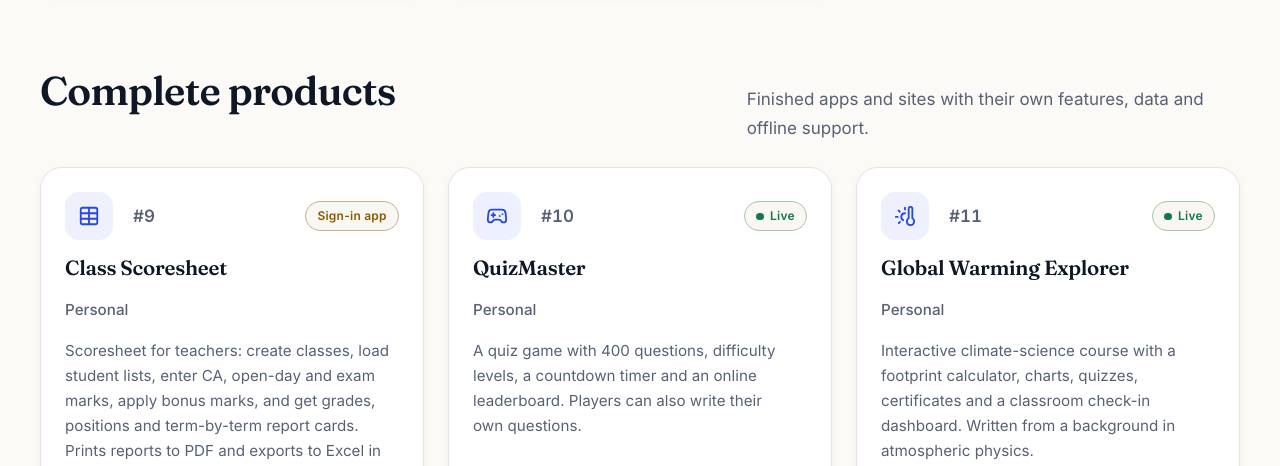
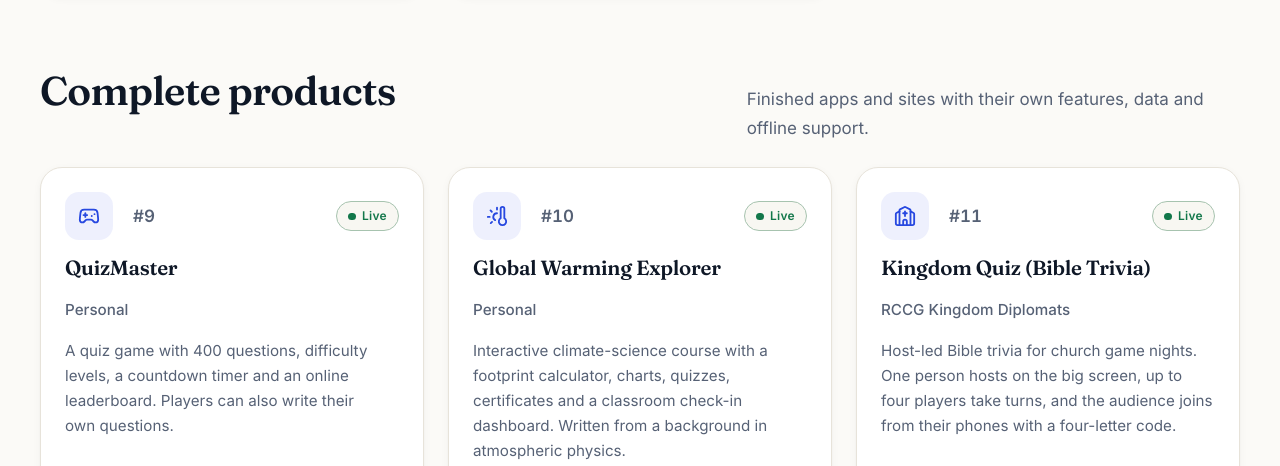
Before and after one commit to babatundeawo/babatundeawo.github.io, a plain HTML site: page projects.html in a window 1280 px wide. Shown: the part 2334-2800 px from the top of the page. Drawn offline with Linux system fonts and the light colour scheme.

Commit message:
Remove Class Scoresheet (repository no longer exists); 28 projects
Co-Authored-By: Claude Sonnet 5.5 <noreply@anthropic.com>
Claude-Session: https://claude.ai/code/session_01PbyinJMtqt4MWmMuH2wVHp

```diff
--- a/projects.html
+++ b/projects.html
@@ -81,7 +81,7 @@
       <div class="container">
         <p class="eyebrow hero__enter">Projects &amp; repositories</p>
         <h1 class="hero__enter">What I've built, ranked by how substantial it is</h1>
-        <p class="section__lede hero__enter">29 projects across six GitHub accounts: personal tools, school systems, learning sites and church games. They are ranked by my own judgement of scope and engineering: real accounts and databases, access rules, offline support, and size of the codebase come first; small starters come last. Every card links to its source code. Apps that hold school records or personal data open to a sign-in screen, and only approved users can get past it.</p>
+        <p class="section__lede hero__enter">28 projects across six GitHub accounts: personal tools, school systems, learning sites and church games. They are ranked by my own judgement of scope and engineering: real accounts and databases, access rules, offline support, and size of the codebase come first; small starters come last. Every card links to its source code. Apps that hold school records or personal data open to a sign-in screen, and only approved users can get past it.</p>
         <div class="stat-row hero__enter">
           <span class="badge"><svg class="icon" aria-hidden="true" focusable="false"><use href="#i-rocket"/></svg> Live demos</span>
           <span class="badge"><svg class="icon" aria-hidden="true" focusable="false"><use href="#i-layers"/></svg> Personal &amp; org projects</span>
@@ -95,7 +95,7 @@
       <div class="controls">
         <span id="personal"></span><span id="kbi"></span><span id="techbase"></span><span id="rccg"></span><span id="termbook"></span><span id="agrictool"></span>
         <div class="filters" role="group" aria-label="Filter projects by group">
-          <button class="filter" type="button" data-filter="all" aria-pressed="true">All projects</button>
+<button class="filter" type="button" data-filter="all" aria-pressed="true">All projects</button>
           <button class="filter" type="button" data-filter="personal" aria-pressed="false">Personal</button>
           <button class="filter" type="button" data-filter="kbi" aria-pressed="false">Knowledge Base Schools</button>
           <button class="filter" type="button" data-filter="techbase" aria-pressed="false">Techbase</button>
@@ -207,17 +207,7 @@
           <ul class="cards" data-stagger>
           <li class="reveal" data-account="personal">
             <article class="card project">
-              <div class="project__top"><span class="project__icon"><svg class="icon" aria-hidden="true" focusable="false"><use href="#i-table"/></svg></span><span class="project__rank"><span class="sr-only">Rank </span>#9</span><span class="badge badge--private">Sign-in app</span></div>
-              <h3>Class Scoresheet</h3>
-              <p class="project__account">Personal</p>
-              <p>Scoresheet for teachers: create classes, load student lists, enter CA, open-day and exam marks, apply bonus marks, and get grades, positions and term-by-term report cards. Prints reports to PDF and exports to Excel in the paper-sheet layout. Each teacher sees only their own classes; works offline.</p>
-              <ul class="tags" aria-label="Technologies"><li>HTML</li><li>JavaScript</li><li>Firebase</li><li>Excel Export</li></ul>
-              <div class="project__links"><a class="link-pill link-pill--primary" href="https://babatundeawo.github.io/scoresheet/" target="_blank" rel="noopener noreferrer">Open app <svg class="icon" aria-hidden="true" focusable="false"><use href="#i-arrow-up-right"/></svg><span class="sr-only">(opens in new tab)</span></a><a class="link-pill" href="https://github.com/babatundeawo/scoresheet" target="_blank" rel="noopener noreferrer">GitHub repo <svg class="icon" aria-hidden="true" focusable="false"><use href="#i-arrow-up-right"/></svg><span class="sr-only">(opens in new tab)</span></a></div>
-            </article>
-          </li>
-          <li class="reveal" data-account="personal">
-            <article class="card project">
-              <div class="project__top"><span class="project__icon"><svg class="icon" aria-hidden="true" focusable="false"><use href="#i-gamepad"/></svg></span><span class="project__rank"><span class="sr-only">Rank </span>#10</span><span class="badge badge--live">Live</span></div>
+              <div class="project__top"><span class="project__icon"><svg class="icon" aria-hidden="true" focusable="false"><use href="#i-gamepad"/></svg></span><span class="project__rank"><span class="sr-only">Rank </span>#9</span><span class="badge badge--live">Live</span></div>
               <h3>QuizMaster</h3>
               <p class="project__account">Personal</p>
               <p>A quiz game with 400 questions, difficulty levels, a countdown timer and an online leaderboard. Players can also write their own questions.</p>
@@ -227,7 +217,7 @@
           </li>
           <li class="reveal" data-account="personal">
             <article class="card project">
-              <div class="project__top"><span class="project__icon"><svg class="icon" aria-hidden="true" focusable="false"><use href="#i-thermometer"/></svg></span><span class="project__rank"><span class="sr-only">Rank </span>#11</span><span class="badge badge--live">Live</span></div>
+              <div class="project__top"><span class="project__icon"><svg class="icon" aria-hidden="true" focusable="false"><use href="#i-thermometer"/></svg></span><span class="project__rank"><span class="sr-only">Rank </span>#10</span><span class="badge badge--live">Live</span></div>
               <h3>Global Warming Explorer</h3>
               <p class="project__account">Personal</p>
               <p>Interactive climate-science course with a footprint calculator, charts, quizzes, certificates and a classroom check-in dashboard. Written from a background in atmospheric physics.</p>
@@ -237,7 +227,7 @@
           </li>
           <li class="reveal" data-account="rccg">
             <article class="card project">
-              <div class="project__top"><span class="project__icon"><svg class="icon" aria-hidden="true" focusable="false"><use href="#i-church"/></svg></span><span class="project__rank"><span class="sr-only">Rank </span>#12</span><span class="badge badge--live">Live</span></div>
+              <div class="project__top"><span class="project__icon"><svg class="icon" aria-hidden="true" focusable="false"><use href="#i-church"/></svg></span><span class="project__rank"><span class="sr-only">Rank </span>#11</span><span class="badge badge--live">Live</span></div>
               <h3>Kingdom Quiz (Bible Trivia)</h3>
               <p class="project__account">RCCG Kingdom Diplomats</p>
               <p>Host-led Bible trivia for church game nights. One person hosts on the big screen, up to four players take turns, and the audience joins from their phones with a four-letter code.</p>
@@ -247,7 +237,7 @@
           </li>
           <li class="reveal" data-account="personal">
             <article class="card project">
-              <div class="project__top"><span class="project__icon"><svg class="icon" aria-hidden="true" focusable="false"><use href="#i-clipboard-check"/></svg></span><span class="project__rank"><span class="sr-only">Rank </span>#13</span><span class="badge badge--private">Sign-in app</span></div>
+              <div class="project__top"><span class="project__icon"><svg class="icon" aria-hidden="true" focusable="false"><use href="#i-clipboard-check"/></svg></span><span class="project__rank"><span class="sr-only">Rank </span>#12</span><span class="badge badge--private">Sign-in app</span></div>
               <h3>Attendance Register</h3>
               <p class="project__account">Personal</p>
               <p>Daily AM/PM attendance register for teachers, with weekly and term reports, student records, a holiday calendar and CSV export. Shared through Firebase and usable offline.</p>
@@ -257,7 +247,7 @@
           </li>
           <li class="reveal" data-account="personal">
             <article class="card project">
-              <div class="project__top"><span class="project__icon"><svg class="icon" aria-hidden="true" focusable="false"><use href="#i-server"/></svg></span><span class="project__rank"><span class="sr-only">Rank </span>#14</span><span class="badge badge--live">Live</span></div>
+              <div class="project__top"><span class="project__icon"><svg class="icon" aria-hidden="true" focusable="false"><use href="#i-server"/></svg></span><span class="project__rank"><span class="sr-only">Rank </span>#13</span><span class="badge badge--live">Live</span></div>
               <h3>Deploybase</h3>
               <p class="project__account">Personal</p>
               <p>A directory of configured Claude Projects, each with its working page and the exact instructions behind it.</p>
@@ -267,7 +257,7 @@
           </li>
           <li class="reveal" data-account="rccg">
             <article class="card project">
-              <div class="project__top"><span class="project__icon"><svg class="icon" aria-hidden="true" focusable="false"><use href="#i-users"/></svg></span><span class="project__rank"><span class="sr-only">Rank </span>#15</span><span class="badge badge--live">Live</span></div>
+              <div class="project__top"><span class="project__icon"><svg class="icon" aria-hidden="true" focusable="false"><use href="#i-users"/></svg></span><span class="project__rank"><span class="sr-only">Rank </span>#14</span><span class="badge badge--live">Live</span></div>
               <h3>Bible Family Feud</h3>
               <p class="project__account">RCCG Kingdom Diplomats</p>
               <p>Family Feud-style Bible quiz for church events. Two teams guess the most popular answers while a host flips tiles and calls strikes from one screen. No install, no account, no server.</p>
@@ -277,7 +267,7 @@
           </li>
           <li class="reveal" data-account="personal">
             <article class="card project">
-              <div class="project__top"><span class="project__icon"><svg class="icon" aria-hidden="true" focusable="false"><use href="#i-message"/></svg></span><span class="project__rank"><span class="sr-only">Rank </span>#16</span><span class="badge badge--private">Sign-in app</span></div>
+              <div class="project__top"><span class="project__icon"><svg class="icon" aria-hidden="true" focusable="false"><use href="#i-message"/></svg></span><span class="project__rank"><span class="sr-only">Rank </span>#15</span><span class="badge badge--private">Sign-in app</span></div>
               <h3>Daily Greetings</h3>
               <p class="project__account">Personal</p>
               <p>Writes warm, prayerful WhatsApp greetings that fit the day and time, different for every contact. Review one, tap once, and WhatsApp opens ready to send. Keeps track of who you have greeted.</p>
@@ -287,7 +277,7 @@
           </li>
           <li class="reveal" data-account="personal">
             <article class="card project">
-              <div class="project__top"><span class="project__icon"><svg class="icon" aria-hidden="true" focusable="false"><use href="#i-brain"/></svg></span><span class="project__rank"><span class="sr-only">Rank </span>#17</span><span class="badge badge--live">Live</span></div>
+              <div class="project__top"><span class="project__icon"><svg class="icon" aria-hidden="true" focusable="false"><use href="#i-brain"/></svg></span><span class="project__rank"><span class="sr-only">Rank </span>#16</span><span class="badge badge--live">Live</span></div>
               <h3>PromptOS</h3>
               <p class="project__account">Personal</p>
               <p>Over 200 working AI prompts for image generation, careers, social media, presentations and business. Fill in the blanks, copy, and go. Searchable, editable, and works offline.</p>
@@ -297,7 +287,7 @@
           </li>
           <li class="reveal" data-account="personal">
             <article class="card project">
-              <div class="project__top"><span class="project__icon"><svg class="icon" aria-hidden="true" focusable="false"><use href="#i-book-marked"/></svg></span><span class="project__rank"><span class="sr-only">Rank </span>#18</span><span class="badge badge--live">Live</span></div>
+              <div class="project__top"><span class="project__icon"><svg class="icon" aria-hidden="true" focusable="false"><use href="#i-book-marked"/></svg></span><span class="project__rank"><span class="sr-only">Rank </span>#17</span><span class="badge badge--live">Live</span></div>
               <h3>Deep Calls</h3>
               <p class="project__account">Personal</p>
               <p>Long-form Christian apologetics essays for people who ask hard questions, built from Markdown by a custom Python static-site generator.</p>
@@ -307,7 +297,7 @@
           </li>
           <li class="reveal" data-account="personal">
             <article class="card project">
-              <div class="project__top"><span class="project__icon"><svg class="icon" aria-hidden="true" focusable="false"><use href="#i-users"/></svg></span><span class="project__rank"><span class="sr-only">Rank </span>#19</span><span class="badge badge--private">Sign-in app</span></div>
+              <div class="project__top"><span class="project__icon"><svg class="icon" aria-hidden="true" focusable="false"><use href="#i-users"/></svg></span><span class="project__rank"><span class="sr-only">Rank </span>#18</span><span class="badge badge--private">Sign-in app</span></div>
               <h3>Family Roots</h3>
               <p class="project__account">Personal</p>
               <p>A private family tree with a story for each person, a timeline, search, and invite links that give relatives an editor or viewer role. Prints as an outline and backs up to a file.</p>
@@ -317,7 +307,7 @@
           </li>
           <li class="reveal" data-account="kbi">
             <article class="card project">
-              <div class="project__top"><span class="project__icon"><svg class="icon" aria-hidden="true" focusable="false"><use href="#i-receipt"/></svg></span><span class="project__rank"><span class="sr-only">Rank </span>#20</span><span class="badge badge--private">Sign-in app</span></div>
+              <div class="project__top"><span class="project__icon"><svg class="icon" aria-hidden="true" focusable="false"><use href="#i-receipt"/></svg></span><span class="project__rank"><span class="sr-only">Rank </span>#19</span><span class="badge badge--private">Sign-in app</span></div>
               <h3>KBIS Records</h3>
               <p class="project__account">Knowledge Base Schools</p>
               <p>Staff-only student records and fee accounts for KBIS Schools: student search, itemised fee accounts per term, fee structures and stock. Works offline and installs to the home screen.</p>
@@ -335,7 +325,7 @@
           <ul class="cards" data-stagger>
           <li class="reveal" data-account="personal">
             <article class="card project">
-              <div class="project__top"><span class="project__icon"><svg class="icon" aria-hidden="true" focusable="false"><use href="#i-presentation"/></svg></span><span class="project__rank"><span class="sr-only">Rank </span>#21</span><span class="badge badge--live">Live</span></div>
+              <div class="project__top"><span class="project__icon"><svg class="icon" aria-hidden="true" focusable="false"><use href="#i-presentation"/></svg></span><span class="project__rank"><span class="sr-only">Rank </span>#20</span><span class="badge badge--live">Live</span></div>
               <h3>Educator AI Toolkit</h3>
               <p class="project__account">Personal</p>
               <p>Guide for Nigerian teachers to set up one Claude Project that writes weekly lesson notes and exams with marking guides, plus 117 Scheme of Work files for JSS1 to SS3.</p>
@@ -345,7 +335,7 @@
           </li>
           <li class="reveal" data-account="personal">
             <article class="card project">
-              <div class="project__top"><span class="project__icon"><svg class="icon" aria-hidden="true" focusable="false"><use href="#i-spell-check"/></svg></span><span class="project__rank"><span class="sr-only">Rank </span>#22</span><span class="badge badge--live">Live</span></div>
+              <div class="project__top"><span class="project__icon"><svg class="icon" aria-hidden="true" focusable="false"><use href="#i-spell-check"/></svg></span><span class="project__rank"><span class="sr-only">Rank </span>#21</span><span class="badge badge--live">Live</span></div>
               <h3>Akinyele Spelling Challenge</h3>
               <p class="project__account">Personal</p>
               <p>Official site for the 2026 Akinyele Spelling Challenge in Ibadan: results, format, a large word bank, a practice trainer with a Spelling Bee game, and an event gallery.</p>
@@ -355,7 +345,7 @@
           </li>
           <li class="reveal" data-account="personal">
             <article class="card project">
-              <div class="project__top"><span class="project__icon"><svg class="icon" aria-hidden="true" focusable="false"><use href="#i-timer"/></svg></span><span class="project__rank"><span class="sr-only">Rank </span>#23</span><span class="badge badge--live">Live</span></div>
+              <div class="project__top"><span class="project__icon"><svg class="icon" aria-hidden="true" focusable="false"><use href="#i-timer"/></svg></span><span class="project__rank"><span class="sr-only">Rank </span>#22</span><span class="badge badge--live">Live</span></div>
               <h3>Timekeeper</h3>
               <p class="project__account">Personal</p>
               <p>Clock, countdown, stopwatch, focus timer and alarms in one quiet interface. Runs in the browser, stores nothing on a server, and works offline once installed.</p>
@@ -365,7 +355,7 @@
           </li>
           <li class="reveal" data-account="personal">
             <article class="card project">
-              <div class="project__top"><span class="project__icon"><svg class="icon" aria-hidden="true" focusable="false"><use href="#i-briefcase"/></svg></span><span class="project__rank"><span class="sr-only">Rank </span>#24</span><span class="badge badge--live">Live</span></div>
+              <div class="project__top"><span class="project__icon"><svg class="icon" aria-hidden="true" focusable="false"><use href="#i-briefcase"/></svg></span><span class="project__rank"><span class="sr-only">Rank </span>#23</span><span class="badge badge--live">Live</span></div>
               <h3>Personal AI Career Engine</h3>
               <p class="project__account">Personal</p>
               <p>Free four-phase guide to building a personal AI career engine with NotebookLM and a Claude Project, then generating CVs, cover letters and bios from your real history.</p>
@@ -375,7 +365,7 @@
           </li>
           <li class="reveal" data-account="personal">
             <article class="card project">
-              <div class="project__top"><span class="project__icon"><svg class="icon" aria-hidden="true" focusable="false"><use href="#i-smartphone"/></svg></span><span class="project__rank"><span class="sr-only">Rank </span>#25</span><span class="badge badge--live">Live</span></div>
+              <div class="project__top"><span class="project__icon"><svg class="icon" aria-hidden="true" focusable="false"><use href="#i-smartphone"/></svg></span><span class="project__rank"><span class="sr-only">Rank </span>#24</span><span class="badge badge--live">Live</span></div>
               <h3>AI Studio to Android Guide</h3>
               <p class="project__account">Personal</p>
               <p>Multi-page guide from Google AI Studio to GitHub to Vercel to an installable Android app, with troubleshooting, a glossary and a free-tier reference table.</p>
@@ -385,7 +375,7 @@
           </li>
           <li class="reveal" data-account="kbi">
             <article class="card project">
-              <div class="project__top"><span class="project__icon"><svg class="icon" aria-hidden="true" focusable="false"><use href="#i-landmark"/></svg></span><span class="project__rank"><span class="sr-only">Rank </span>#26</span><span class="badge badge--live">Live</span></div>
+              <div class="project__top"><span class="project__icon"><svg class="icon" aria-hidden="true" focusable="false"><use href="#i-landmark"/></svg></span><span class="project__rank"><span class="sr-only">Rank </span>#25</span><span class="badge badge--live">Live</span></div>
               <h3>Knowledge Base International Schools</h3>
               <p class="project__account">Knowledge Base Schools</p>
               <p>Public website of Knowledge Base International Schools, Moniya, Ibadan: admissions, academics, facilities, ICT, alumni and news.</p>
@@ -395,7 +385,7 @@
           </li>
           <li class="reveal" data-account="personal">
             <article class="card project">
-              <div class="project__top"><span class="project__icon"><svg class="icon" aria-hidden="true" focusable="false"><use href="#i-layers"/></svg></span><span class="project__rank"><span class="sr-only">Rank </span>#27</span><span class="badge badge--live">Live</span></div>
+              <div class="project__top"><span class="project__icon"><svg class="icon" aria-hidden="true" focusable="false"><use href="#i-layers"/></svg></span><span class="project__rank"><span class="sr-only">Rank </span>#26</span><span class="badge badge--live">Live</span></div>
               <h3>Personal Projects</h3>
               <p class="project__account">Personal</p>
               <p>A build log of small web and Python projects, with a searchable front page that links to each one.</p>
@@ -413,7 +403,7 @@
           <ul class="cards" data-stagger>
           <li class="reveal" data-account="personal">
             <article class="card project">
-              <div class="project__top"><span class="project__icon"><svg class="icon" aria-hidden="true" focusable="false"><use href="#i-book-open"/></svg></span><span class="project__rank"><span class="sr-only">Rank </span>#28</span><span class="badge">Code only</span></div>
+              <div class="project__top"><span class="project__icon"><svg class="icon" aria-hidden="true" focusable="false"><use href="#i-book-open"/></svg></span><span class="project__rank"><span class="sr-only">Rank </span>#27</span><span class="badge">Code only</span></div>
               <h3>QuizMaster (David's copy)</h3>
               <p class="project__account">Personal</p>
               <p>Three-screen starter quiz (home, question, result) from a Techbase class session.</p>
@@ -423,7 +413,7 @@
           </li>
           <li class="reveal" data-account="personal">
             <article class="card project">
-              <div class="project__top"><span class="project__icon"><svg class="icon" aria-hidden="true" focusable="false"><use href="#i-book-open"/></svg></span><span class="project__rank"><span class="sr-only">Rank </span>#29</span><span class="badge">Code only</span></div>
+              <div class="project__top"><span class="project__icon"><svg class="icon" aria-hidden="true" focusable="false"><use href="#i-book-open"/></svg></span><span class="project__rank"><span class="sr-only">Rank </span>#28</span><span class="badge">Code only</span></div>
               <h3>QuizMaster (Ire's copy)</h3>
               <p class="project__account">Personal</p>
               <p>Three-screen starter quiz (home, question, result) from a Techbase class session.</p>
```
Also changed, not shown: data/projects.json (+19 -34 lines), 2 other files.
